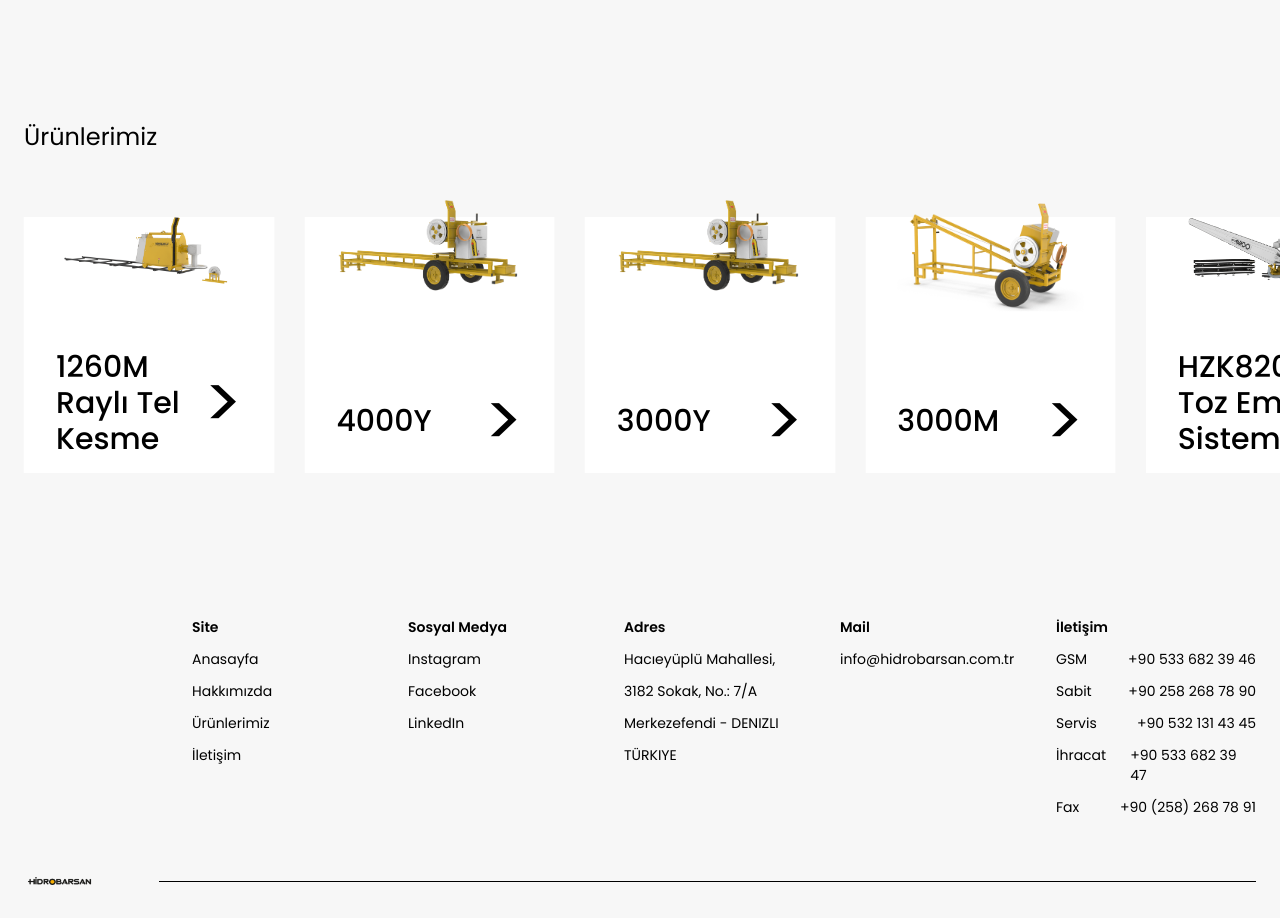
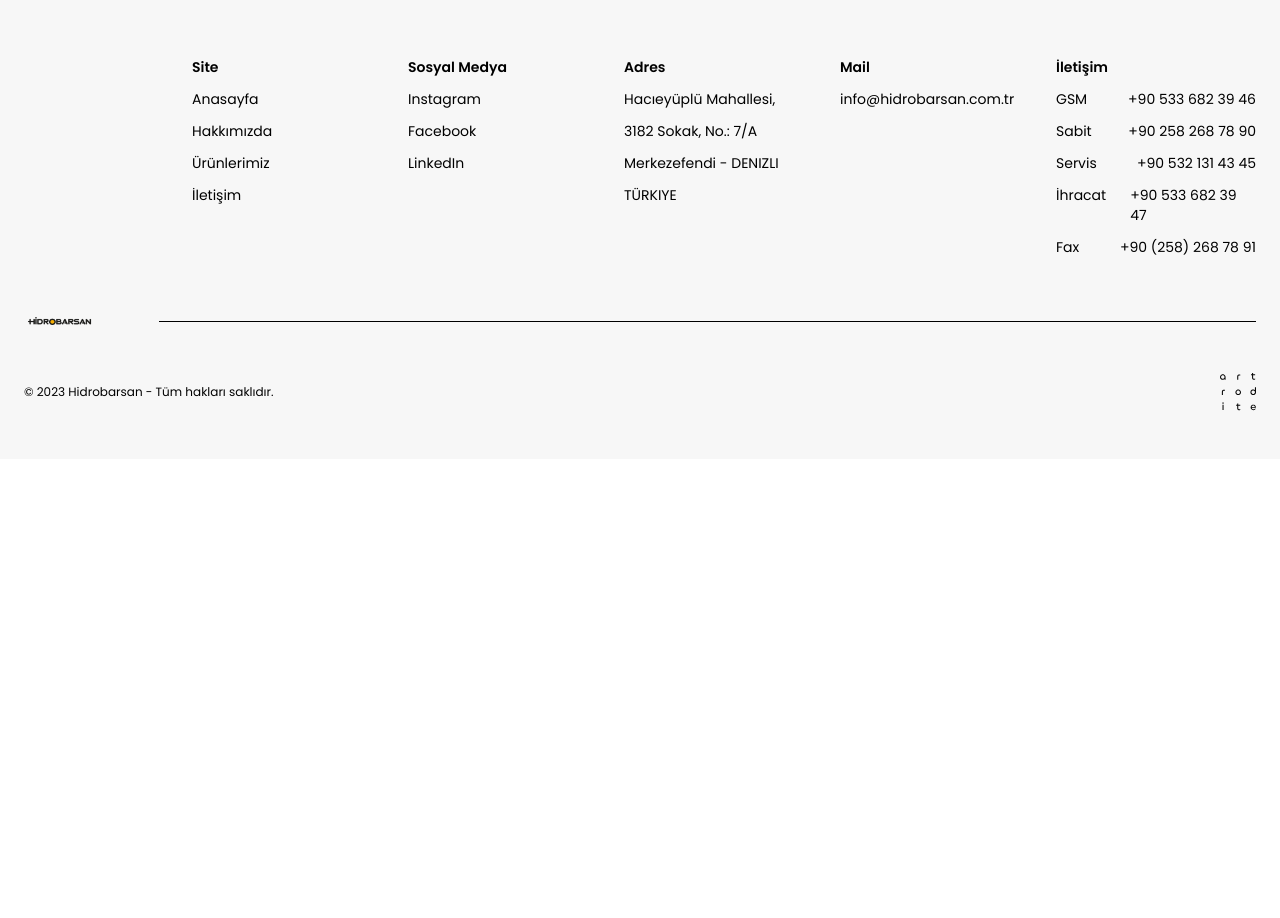
Before and after one commit to artrodite/hidrobarsan-website, a Vue app: page /iletisim in a window 1280 px wide. Shown: the part 1840-2758 px from the top of the page. After the commit the page ends 2299 px from the top, so only its background shows below. Built offline with nearby package versions, Linux system fonts and the light colour scheme; what @tresjs/core would draw is missing.

Commit message:
fix():: typo

```diff
--- a/src/components/ProductsSlider.vue
+++ b/src/components/ProductsSlider.vue
@@ -1,5 +1,5 @@
 <template>
-    <div class="hidden container mx-auto px-6 mt-64">
+    <div v-if="false" class="container mx-auto px-6 mt-64">
         <div class="mb-16 text-2xl">
             Ürünlerimiz
         </div>
```
